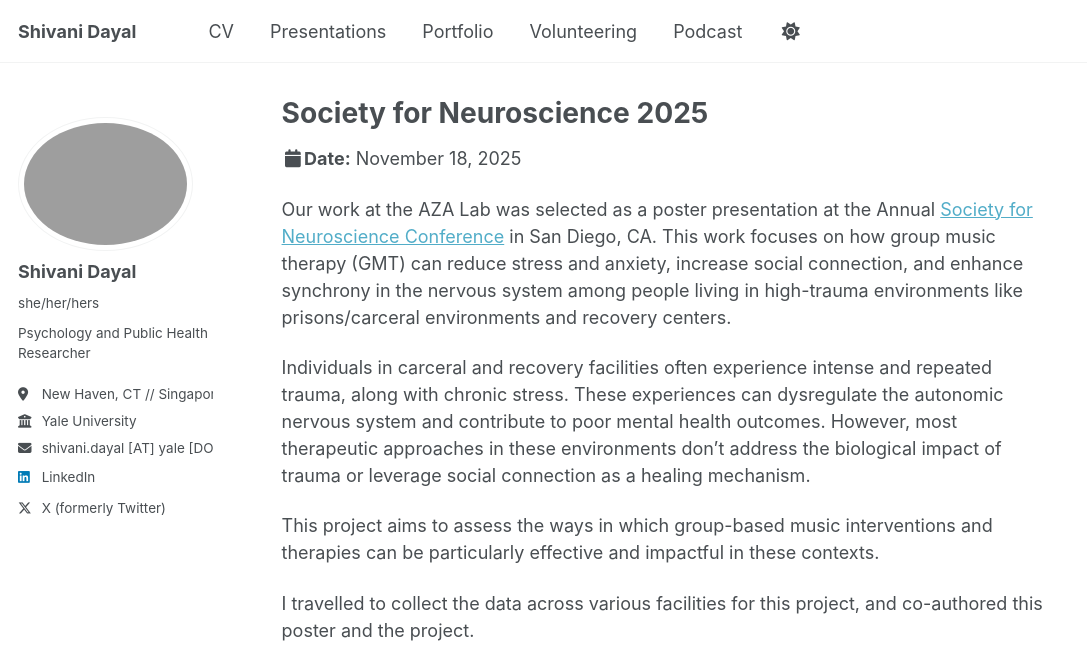
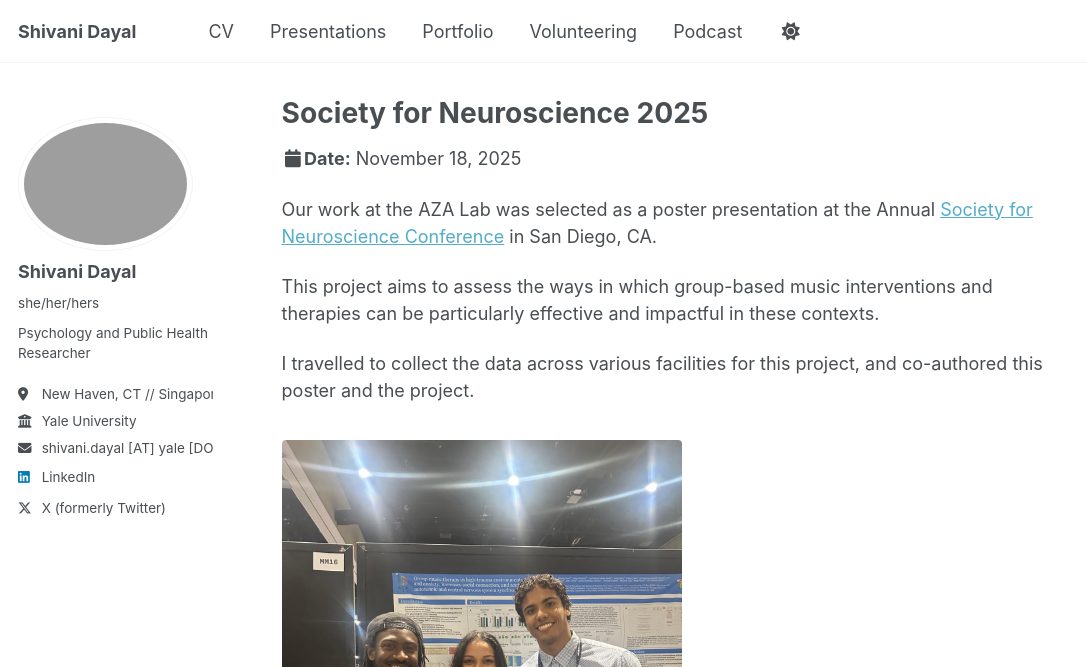
Before and after one commit to sdayal21/sdayal21.github.io, a Jekyll site: the page built from _talks/sfn2025.md, in a window 1280 px wide and 1400 px high. Shown: the top 667 px of the window, without its empty margins (0-1087 px from the left). Built offline with Jekyll 4.4.1, drawn with Linux system fonts in a browser that asks for light colours; a script that is not in the unit is left out; some of the changed text lies outside the part shown; grey boxes are pictures that could not be loaded.

```diff
--- a/_talks/sfn2025.md
+++ b/_talks/sfn2025.md
@@ -9,24 +9,22 @@ header:
   teaser: "sfnpic1.JPG"
 ---
 
-Our work at the AZA Lab was selected as a poster presentation at the Annual [Society for Neuroscience Conference](https://www.sfn.org/) in San Diego, CA. This work focuses on how group music therapy (GMT) can reduce stress and anxiety, increase social connection, and enhance synchrony in the nervous system among people living in high-trauma environments like prisons/carceral environments and recovery centers.
-
-Individuals in carceral and recovery facilities often experience intense and repeated trauma, along with chronic stress. These experiences can dysregulate the autonomic nervous system and contribute to poor mental health outcomes. However, most therapeutic approaches in these environments don’t address the biological impact of trauma or leverage social connection as a healing mechanism.
+Our work at the AZA Lab was selected as a poster presentation at the Annual [Society for Neuroscience Conference](https://www.sfn.org/) in San Diego, CA.
+<!-- This work focuses on how group music therapy (GMT) can reduce stress and anxiety, increase social connection, and enhance synchrony in the nervous system among people living in high-trauma environments like prisons/carceral environments and recovery centers. -->
 
 This project aims to assess the ways in which group-based music interventions and therapies can be particularly effective and impactful in these contexts.
 
 I travelled to collect the data across various facilities for this project, and co-authored this poster and the project.
 
 
-
-<div style="position: relative; width: 100%; padding-bottom: 56.25%; height: 0; overflow: hidden;">
+<!-- <div style="position: relative; width: 100%; padding-bottom: 56.25%; height: 0; overflow: hidden;">
   <iframe
     src="https://drive.google.com/file/d/1SIMBT285-JRsuVrj2gjOFQnasfm98G7f/preview"
     style="position: absolute; top: 0; left: 0; width: 100%; height: 100%; border:0;"
     allow="autoplay">
   </iframe>
 </div>
-I created this video with audios and images from our data collection process to capture the voices and experience of our participants.
+I created this video with audios and images from our data collection process to capture the voices and experience of our participants.  -->
 
 <figure style="text-align: center;">
   <img src="/images/sfnpic1.JPG" alt="SFN Photo 1" style="width: 100%; max-width: 400px; height: auto;">
```
Also changed, not shown: _pages/volunteering.md (+3 -1 lines), _portfolio/yhc.md (+4 -0 lines), _talks/genmh2025.md (+6 -4 lines), _talks/hbes2024.md (+3 -3 lines), _talks/iacm2024.md (+6 -4 lines).
